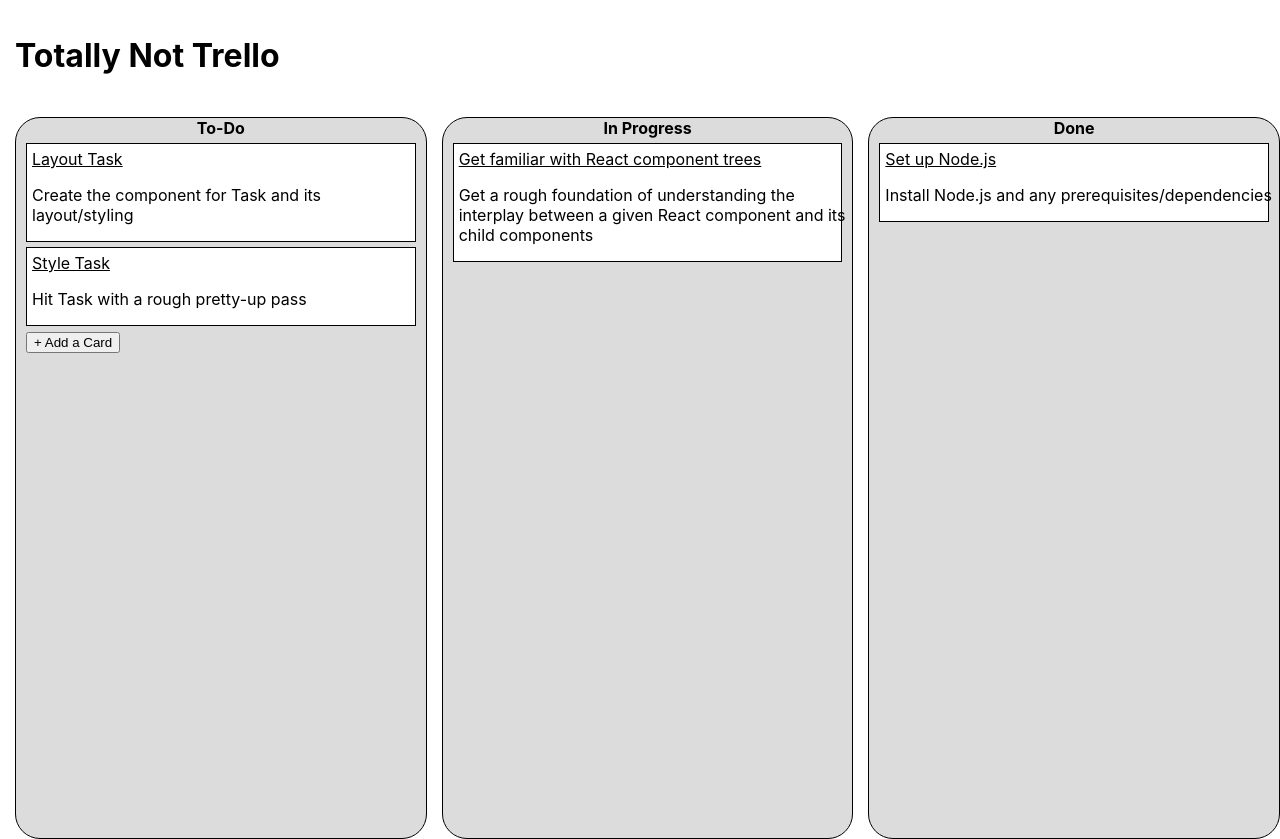
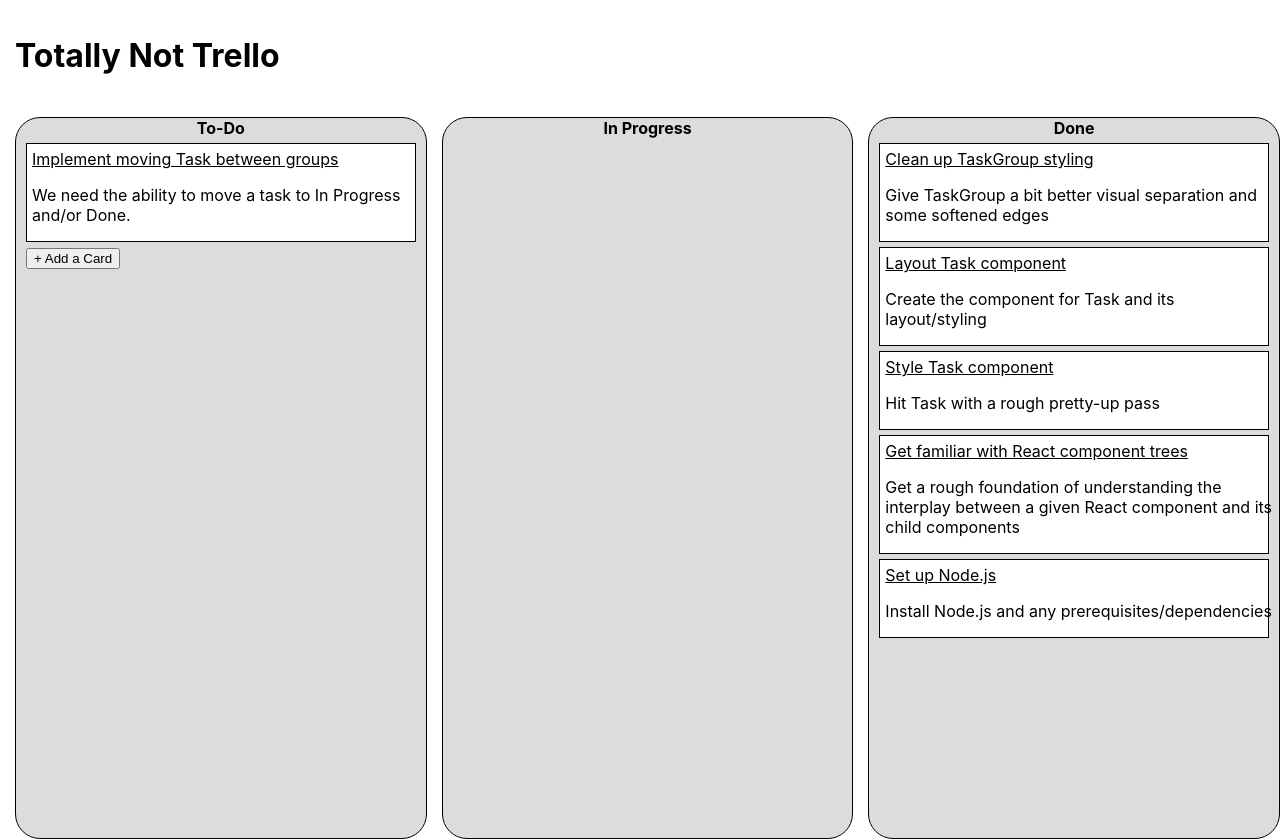
Before and after one commit to jeremy-sylvis/test-app, a React (Create React App) app: page / in a window 1280 px wide. Built offline with nearby package versions, Linux system fonts and the light colour scheme.

Commit message:
TaskGroups should filter the incoming set of tasks by status to determine which to show

```diff
--- a/src/App.tsx
+++ b/src/App.tsx
@@ -43,10 +43,19 @@ function App() {
   //   </blockquote>
   // </>
 
+  const tasks = [
+    { title: 'Implement moving Task between groups', description: 'We need the ability to move a task to In Progress and/or Done.', status: 'To-Do' },
+    { title: 'Clean up TaskGroup styling', description: 'Give TaskGroup a bit better visual separation and some softened edges', status: 'Done' },
+    { title: 'Layout Task component', description: 'Create the component for Task and its layout/styling', status: 'Done' },
+    { title: 'Style Task component', description: 'Hit Task with a rough pretty-up pass', status: 'Done' },
+    { title: 'Get familiar with React component trees', description: 'Get a rough foundation of understanding the interplay between a given React component and its child components', status: 'Done' },
+    { title: 'Set up Node.js', description: 'Install Node.js and any prerequisites/dependencies', status: 'Done' }
+  ];
+
   const taskGroups = [
-    { title: 'To-Do', isEditable: true, tasks: [ { title: 'Layout Task', description: 'Create the component for Task and its layout/styling'}, { title: 'Style Task', description: 'Hit Task with a rough pretty-up pass' } ] },
-    { title: 'In Progress', isEditable: false, tasks: [ { title: 'Get familiar with React component trees', description: 'Get a rough foundation of understanding the interplay between a given React component and its child components'} ] },
-    { title: 'Done', isEditable: false, tasks: [ { title: 'Set up Node.js', description: 'Install Node.js and any prerequisites/dependencies'} ] }
+    { title: 'To-Do', isEditable: true, tasks: tasks },
+    { title: 'In Progress', isEditable: false, tasks: tasks},
+    { title: 'Done', isEditable: false, tasks: tasks }
   ];
 
   return (
--- a/src/components/TaskGroup.js
+++ b/src/components/TaskGroup.js
@@ -6,22 +6,35 @@ class TaskGroup extends React.Component {
     constructor(props) {
         super(props);
 
-        let tasks = [];
-        this.props.tasks.forEach((task) => {
-            tasks.push(
-                <Task title={task.title} key={task.title} description={task.description} />
-            );
-        });
-
         this.state = {
-            tasks: tasks,
+            tasks: [],
             isEditing: false
         };
 
         this.startAddTask = this.startAddTask.bind(this);
         this.finishAddTask = this.finishAddTask.bind(this);
+        this.filterTasksByState = this.filterTasksByState.bind(this);
 
         this.editTask = React.createRef();
+
+        this.filterTasksByState();
+    }
+
+    filterTasksByState() {
+        // Ideally, this would use some sort of ID or Enum value for the state. For now, matching on title will work.
+        let tasks = this.state.tasks;
+
+        this.props.tasks.forEach((task) => {
+            if (task.status == this.props.title) {
+                tasks.push(
+                    <Task title={task.title} key={task.title} description={task.description} />
+                );
+            }
+        });
+
+        this.setState({
+            tasks: tasks
+        });
     }
 
     // Begin the process of adding a new task.
```
